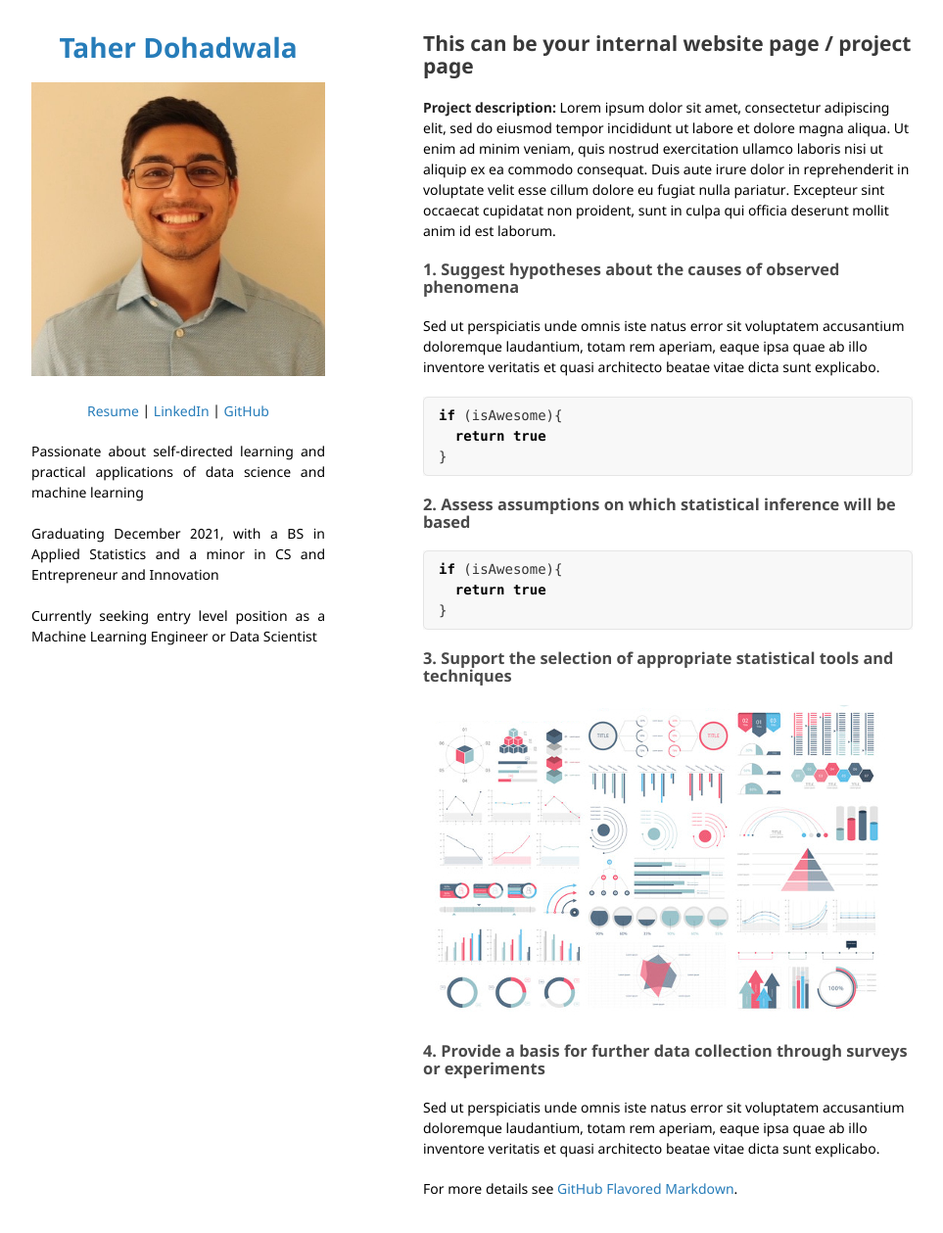
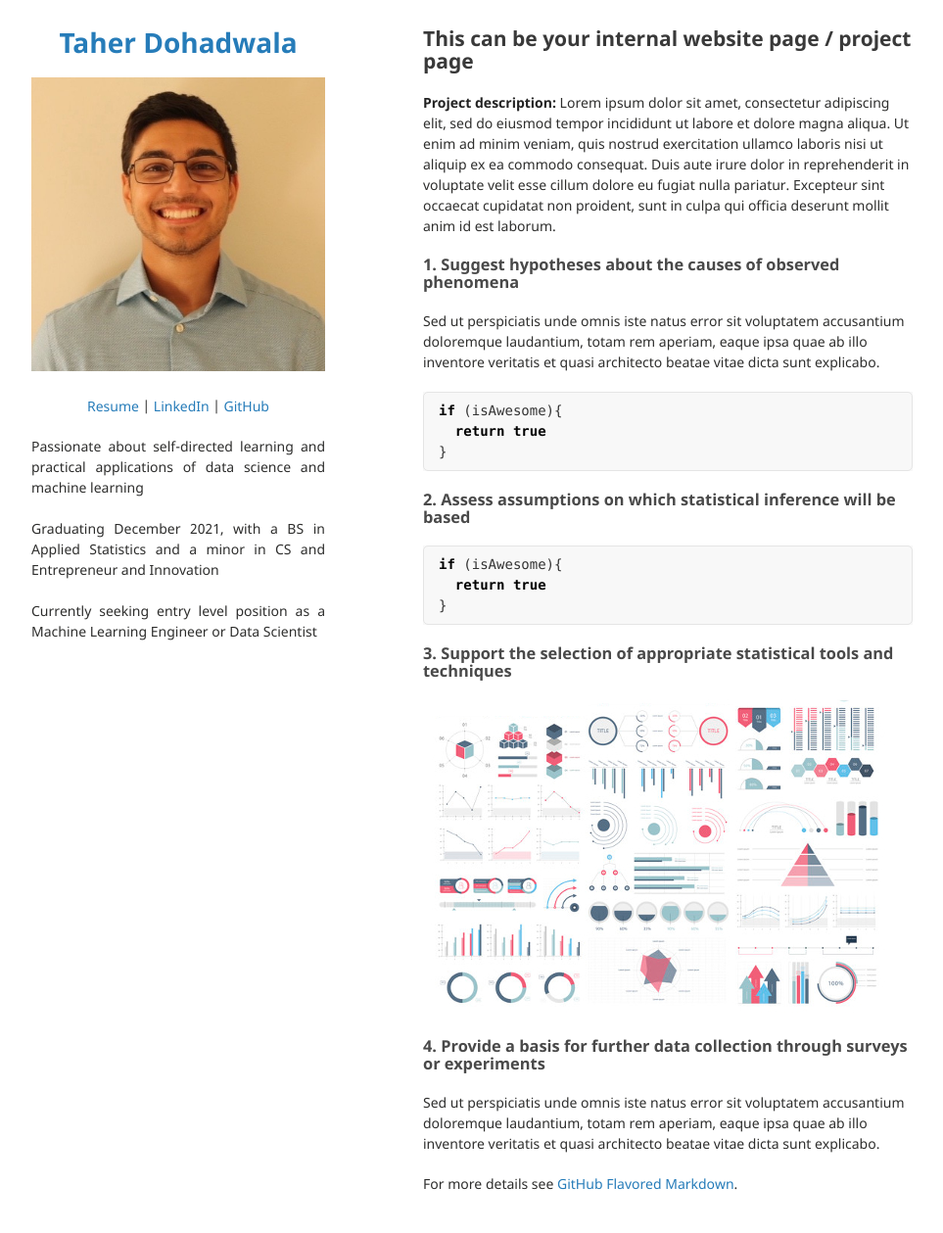
Before and after one commit to Taher-Dohadwala/Taher-Dohadwala.github.io, a Jekyll site: the page built from sample_page.md, in a window 1280 px wide and 1294 px high. Shown: the top 1259 px of the window at 98% size, without its empty margins (158-1121 px from the left). Built offline with Jekyll 4.4.1, drawn with Linux system fonts in a browser that asks for light colours; our own code applies the rules of GitHub Pages for plain Markdown files.

Commit message:
Update jekyll-theme-minimal.scss

```diff
--- a/_sass/jekyll-theme-minimal.scss
+++ b/_sass/jekyll-theme-minimal.scss
@@ -3,10 +3,10 @@
 
 body {
   background-color: #fff;
-  padding:25px;
+  padding:20px;
   font: 14px/1.5 "Noto Sans", "Helvetica Neue", Helvetica, Arial, sans-serif;
-  color:#000000;
-  font-weight:250;
+  color:#2e2e2d;
+  font-weight:200;
 }
 
 h1, h2, h3, h4, h5, h6 {
```
